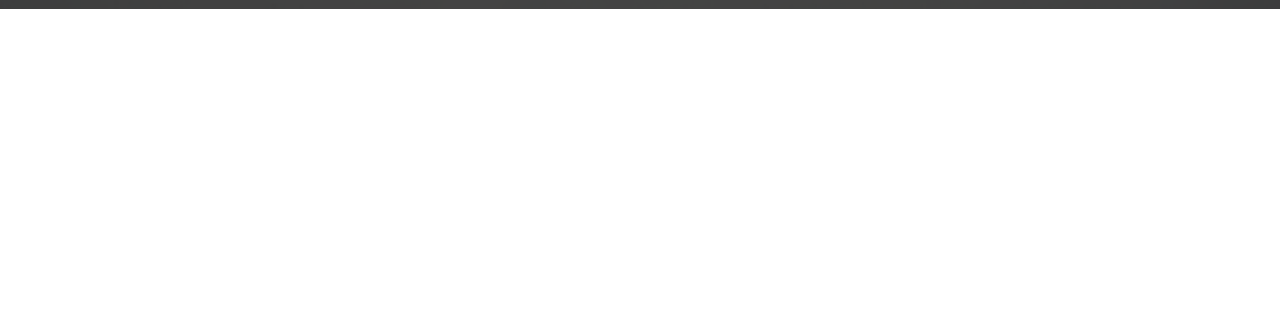
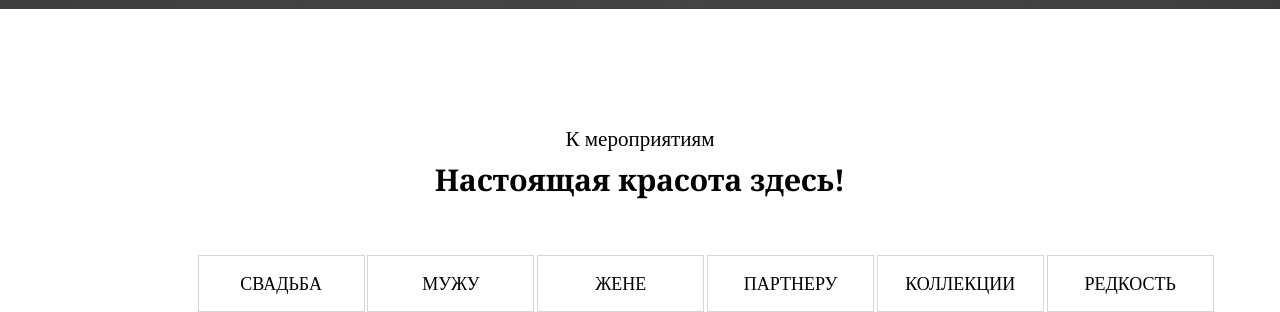
Before and after one commit to antonkornilov-ua/OJJO-Anton, a plain HTML site: page index.html in a window 1280 px wide. Shown: the part 792-1104 px from the top of the page. Before the commit the page ends 801 px from the top, so only its background shows below. Drawn offline with Linux system fonts and the light colour scheme.

Commit message:
first
111

```diff
--- a/index.html
+++ b/index.html
@@ -48,6 +48,31 @@
        </div>
        <div class="line"></div>
    </header>
+   <div class="second_screen">
+       <div class="container_second">
+           <div class="second_screen_header">
+               <div class="second_screen_text1">К мероприятиям</div>
+                <div class="second_screen_text2">Настоящая красота здесь!</div>
+           </div>
+           <div class="navigation_bar">
+            nav_bar_item nbi_1
+               <div class="nav_bar_item">Свадьба<div class="nbi1"></div></div>
+               <div class="nav_bar_item">Мужу<div class="nbi2"></div></div>
+               <div class="nav_bar_item">Жене<div class="nbi3"></div></div>
+               <div class="nav_bar_item">Партнеру<div class="nbi4"></div></div>
+               <div class="nav_bar_item">Коллекции<div class="nbi5"></div></div>
+               <div class="nav_bar_item">Редкость<div class="nbi6"></div></div>
+           </div>
+           <div class="photo_links">
+               <div class="photo_link_1"></div>
+               <div class="photo_link_2"></div>
+               <div class="photo_link_3"></div>
+               <div class="photo_link_4"></div>
+               <div class="photo_link_5"></div>
+               <div class="photo_link_6"></div>
+           </div>
+       </div>
+   </div>
     <script type="text/javascript" src="main.js"></script>
 </body>
 </html>
--- a/style.css
+++ b/style.css
@@ -126,3 +126,83 @@ h1 {
   padding-left: 15px;
   cursor: pointer;
 }
+/* Второй экран */
+.container_second{
+max-width: 1150px;
+margin: 0 auto;
+padding: 0 10px;
+}
+.second_screen_header {
+display: flex;
+flex-direction: column;
+margin-top: 120px;
+margin-bottom: 60px;
+}
+.second_screen_text1{
+color: #000;
+font-weight: 400;
+font-size: 21px;
+margin-bottom: 15px;
+display: flex;
+justify-content: center;
+}
+.second_screen_text2{
+font-family: 'Noto Serif', serif;
+font-weight: 700;
+font-size: 30px;
+color: black;
+display: flex;
+justify-content: center;
+}
+.navigation_bar {
+display: flex;
+justify-content: space-around;
+}
+.nav_bar_item {
+border: 1px solid #D6D6D6;
+width: 165px;
+height: 55px;
+font-weight: 500;
+font-size: 18px;
+text-transform: uppercase;
+color: black;
+display: flex;
+align-items: center;
+justify-content: center;
+}
+.nbi_1,.nbi_2,.nbi_3,.nbi_4,.nbi_5,.nbi_6 {
+/* border: 1px solid #D6D6D6;
+width: 165px;
+height: 55px;
+margin: 6px; */
+}
+
+
+
+
+
+
+
+
+
+
+
+
+
+
+
+
+.photo_links {
+}
+.photo_link_1 {
+}
+.photo_link_2 {
+}
+.photo_link_3 {
+}
+.photo_link_4 {
+}
+.photo_link_5 {
+}
+.photo_link_6 {
+}
```
